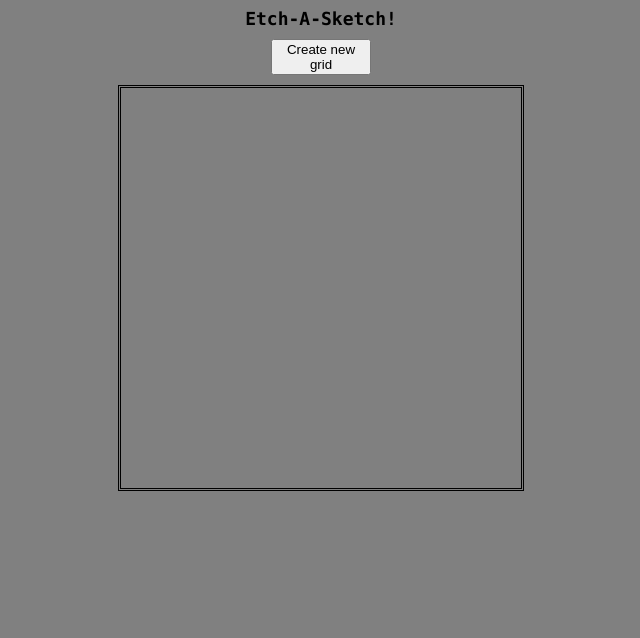
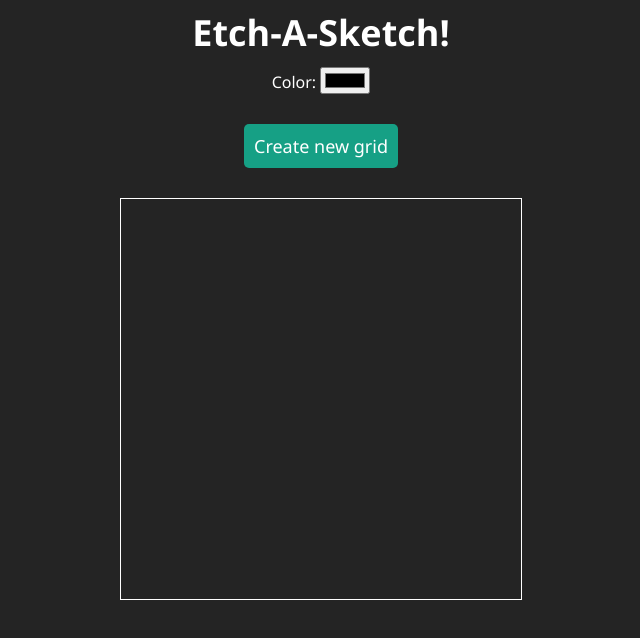
Before and after one commit to Ever-QN/etch-a-sketch, a plain HTML site: page index.html in a window 1280 px wide. Shown: the whole page, without its empty margins (319-959 px from the left). Drawn offline with Linux system fonts and the light colour scheme.

Commit message:
Improve UI for the project

```diff
--- a/index.html
+++ b/index.html
@@ -10,9 +10,10 @@
 </head>
 <body>
     <div id="title">Etch-A-Sketch!</div>
+    <div id="color-selector">
+        <label for="color-input">Color:</label>
+        <input type="color" id="color-input" value="#000000">
+    </div>
     <div id="container"></div>
 </body>
-
-
-
 </html>
--- a/main.js
+++ b/main.js
@@ -1,4 +1,5 @@
 let container = document.querySelector("#container");
+let colorInput = document.querySelector("#color-input");
 
 function randomColor() {
     let color = [];
--- a/styles.css
+++ b/styles.css
@@ -4,34 +4,60 @@ body {
     justify-content: left;
     align-items: center;
     gap: 10px;
-    background-color: grey;
+    background-color: #242424;
+    color: #fff;
+    font-family: 'Segoe UI', Tahoma, Geneva, Verdana, sans-serif;
+    font-size: 16px;
 }
+
 
 #container {
     display: grid;
     grid-template-columns: repeat(16, 1fr);
-    max-width: 100x;
-    max-height: 3000px;
-    border-color: black;
-    border-style: double;
+    max-width: 100%;
+    max-height: 80vh;
+    border: 1px solid #fff;
 }
 
 #squareid {
     display: flex;
     justify-content: center;
     align-items: center;
-
+    background-color: #242424;
 }
 
-#title {
+    #title {
     font-weight: bold;
-    font-size: large;
-    font-family: "Lucida Console", "Courier New", monospace;
+    font-size: 36px;
+    font-family: 'Segoe UI', Tahoma, Geneva, Verdana, sans-serif;
+    color: #fff;
 }
 
 .newGridBtn {
     display: flex;
-    max-width: 100px;
-    max-height: 100px;
-    margin: auto;
+    justify-content: center;
+    align-items: center;
+    max-width: 200px;
+    padding: 10px;
+    margin: 20px auto;
+    border: none;
+    border-radius: 5px;
+    background-color: #16a085;
+    color: #fff;
+    font-size: 18px;
+    font-family: 'Segoe UI', Tahoma, Geneva, Verdana, sans-serif;
+    cursor: pointer;
 }
+
+.colorPicker {
+    max-width: 200px;
+    padding: 10px;
+    margin: 20px auto;
+    border: none;
+    border-radius: 5px;
+    background-color: #16a085;
+    color: #fff;
+    font-size: 18px;
+    font-family: 'Segoe UI', Tahoma, Geneva, Verdana, sans-serif;
+    cursor: pointer;
+}
```
